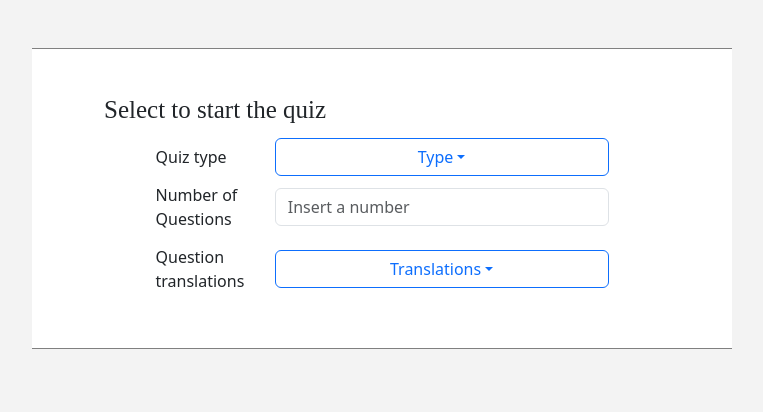
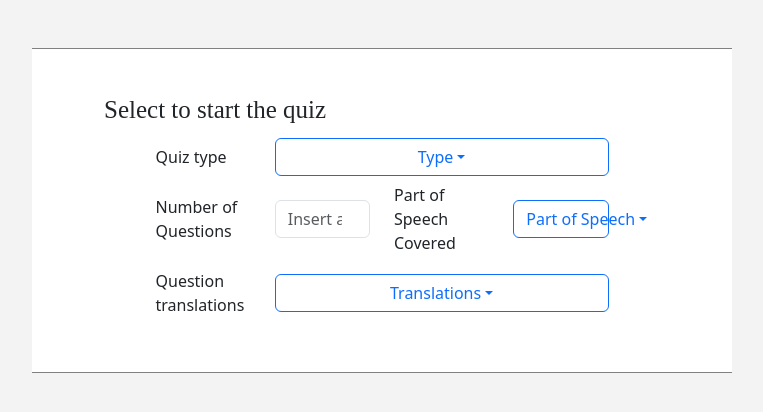
Before and after one commit to shirounk01/language-learning-app, a Django app: page /quiz_selection in a window 1280 px wide. Shown: the part 56-468 px from the top of the page, without its empty margins (258-1021 px from the left). Run offline with Django 5.2, Linux system fonts and the light colour scheme; some libraries are stand-ins or nearby versions.

Commit message:
added what part of speech to cover for a quiz

```diff
--- a/app/myapp/templates/choice_quiz.html
+++ b/app/myapp/templates/choice_quiz.html
@@ -14,7 +14,6 @@
         function updateQuestion(){
             updateWord()
 
-            $("#word").text(words[index].name);
             for(var i = 0; i < words[index].choices.length; i++){
                 $("#choice-" + (i+1)).text(words[index].choices[i])
             }
@@ -56,7 +55,10 @@
         <a id="word"
            class="text-reset text-decoration-none text-dark"
            href=""
-           target="_blank"></a>
+           target="_blank"
+           data-toggle="tooltip"
+           data-placement="right"
+           title=""></a>
     </div>
     <div class="d-flex justify-content-between mx-4">
         <p>Translate the word above</p>
--- a/app/myapp/templates/dictionary.html
+++ b/app/myapp/templates/dictionary.html
@@ -48,7 +48,7 @@
                         <a class="text-reset text-dark"
                            href="{% url "definition" %}?definition={{ word.name }}">{{ word.name }}</a>
                     </td>
-                    <td>{{ word.get_part_of_speech_display }}</td>
+                    <td>{{ word.get_part_of_speech_display|lower }}</td>
                     <td class="word-dictionary-translation-cell">{{ word.translation }}</td>
                 </tr>
             {% endfor %}
--- a/app/myapp/templates/quiz_base.html
+++ b/app/myapp/templates/quiz_base.html
@@ -26,7 +26,9 @@
                 return;
             }
 
+            $("#word").text(words[index].name);
             $("#word").attr("href", "{% url "definition" %}?definition=" + words[index].name);
+            $("#word").attr("title", words[index].translation);
 
         }
 
--- a/app/myapp/templates/quiz_selection_page.html
+++ b/app/myapp/templates/quiz_selection_page.html
@@ -8,6 +8,7 @@
         quizInfo = {
             "quiz-type": null,
             "question-number": null,
+            "cover": null,
             "question-translation": null,
         }
 
@@ -66,13 +67,34 @@
             </div>
             <div class="form-group row align-items-center">
                 <label class="col-3 col-form-label">Number of Questions</label>
-                <div class="col-9">
+                <div class="col-3">
                     <input type="number"
                            min="4"
+                           max="50"
                            id="question-number"
                            class="form-control"
                            id="inputPassword"
                            placeholder="Insert a number">
+                </div>
+                <label class="col-3 col-form-label">Part of Speech Covered</label>
+                <div class="col-3">
+                    <div class="dropdown w-100">
+                        <a class="btn btn-outline-primary dropdown-toggle col-12"
+                           type="button"
+                           id="cover"
+                           data-bs-toggle="dropdown"
+                           aria-expanded="false">Part of Speech</a>
+                        <ul class="dropdown-menu w-100">
+                            <li>
+                                <a class="dropdown-item" href="#" value="all">All</a>
+                            </li>
+                            {% for pos in parts_of_speech %}
+                                <li>
+                                    <a class="dropdown-item" href="#" value="{{ pos.0 }}">{{ pos.1 }}</a>
+                                </li>
+                            {% endfor %}
+                        </ul>
+                    </div>
                 </div>
             </div>
             <div class="form-group row align-items-center">
--- a/app/myapp/views.py
+++ b/app/myapp/views.py
@@ -56,7 +56,9 @@ def dictionary(request):
 
 
 def quiz_selection(request):
-    return render(request, "quiz_selection_page.html")
+    return render(
+        request, "quiz_selection_page.html", {"parts_of_speech": Word.PART_OF_SPEECH}
+    )
 
 
 def quiz_end_screen(request):
@@ -70,13 +72,19 @@ def quiz(request):
         decoded_json = base64.b64decode(data).decode("utf-8")
         quiz_info_json = json.dumps(urllib.parse.parse_qs(decoded_json))
         quiz_info = dict(json.loads(quiz_info_json))
+        print(quiz_info)
         quiz_type = quiz_info["quiz-type"][0]
         question_number = int(quiz_info["question-number"][0])
         question_translation = quiz_info["question-translation"][0]
+        cover = quiz_info["cover"][0]
     except Exception as e:
         print(">>>", e)
-    print(question_number)
-    quiz_words = random.sample(list(Word.objects.all()), k=question_number)
+
+    if cover == "all":
+        selected_words = Word.objects.all()
+    else:
+        selected_words = Word.objects.all().filter(part_of_speech=cover)
+    quiz_words = random.sample(list(selected_words), k=question_number)
 
     if question_translation == "en":
         for word in quiz_words:
```
Also changed, not shown: app/myapp/templates/type_quiz.html (+7 -3 lines), app/db.sqlite3.
